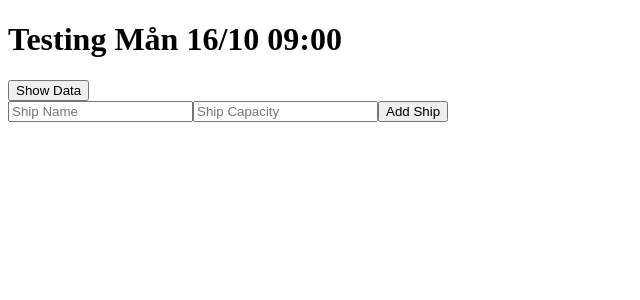
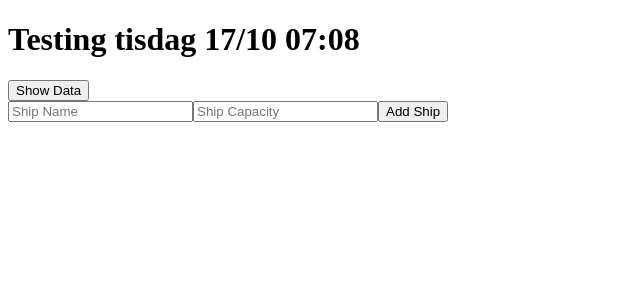
Before and after one commit to mikaelXjonsson/fetch-data-ang, an Angular app: page / in a window 1280 px wide. Shown: the top 300 px of the page, without its empty margins (0-640 px from the left). Built offline with nearby package versions, Linux system fonts and the light colour scheme.

Commit message:
Change title to todays date and time

```diff
--- a/src/app/app.component.html
+++ b/src/app/app.component.html
@@ -1,5 +1,5 @@
 <div>
-  <h1>Testing Mån 16/10 09:00</h1>
+  <h1>Testing tisdag 17/10 07:08</h1>
   <button (click)="toggleData()">
     {{ showData ? 'Hide Data' : 'Show Data' }}
   </button>
```
